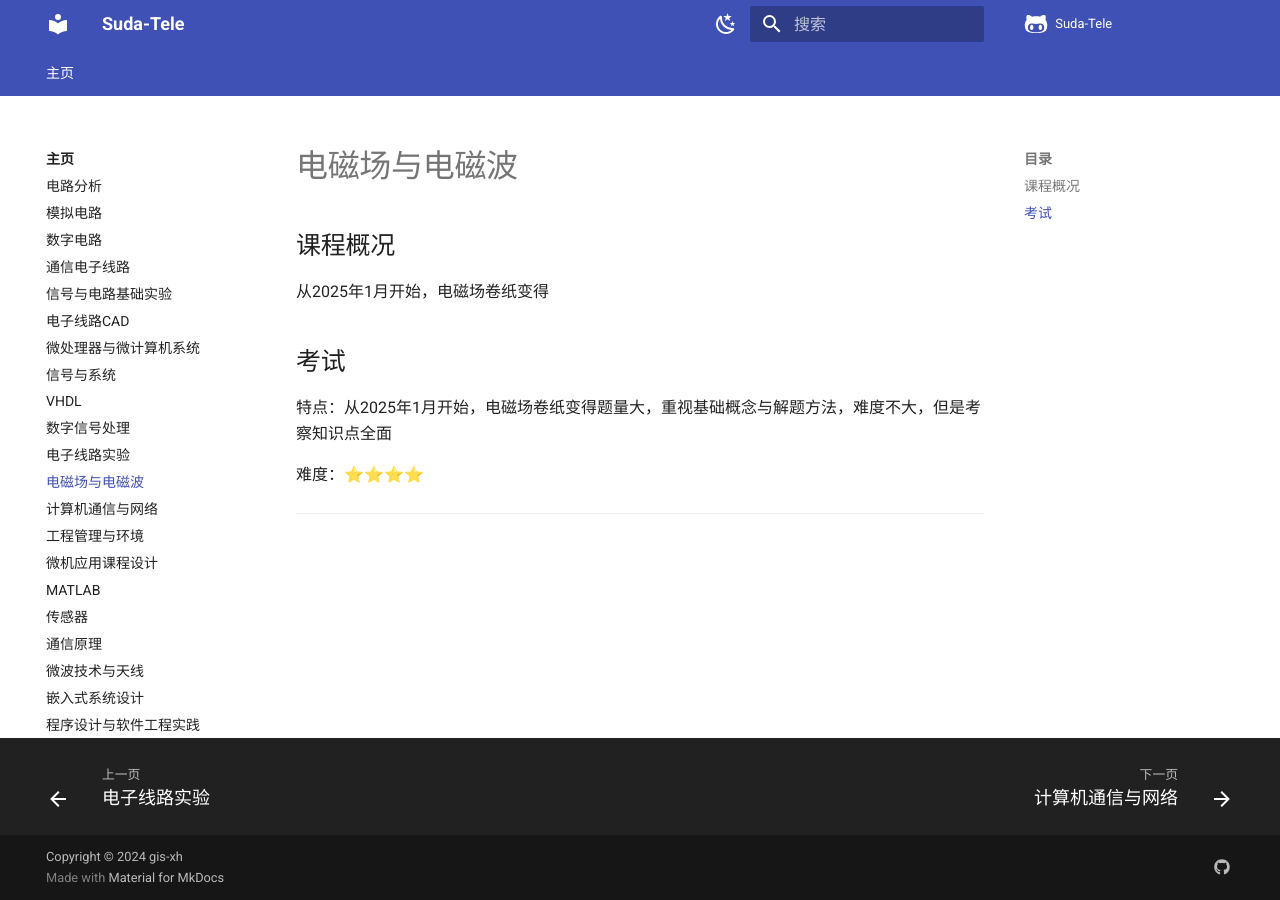
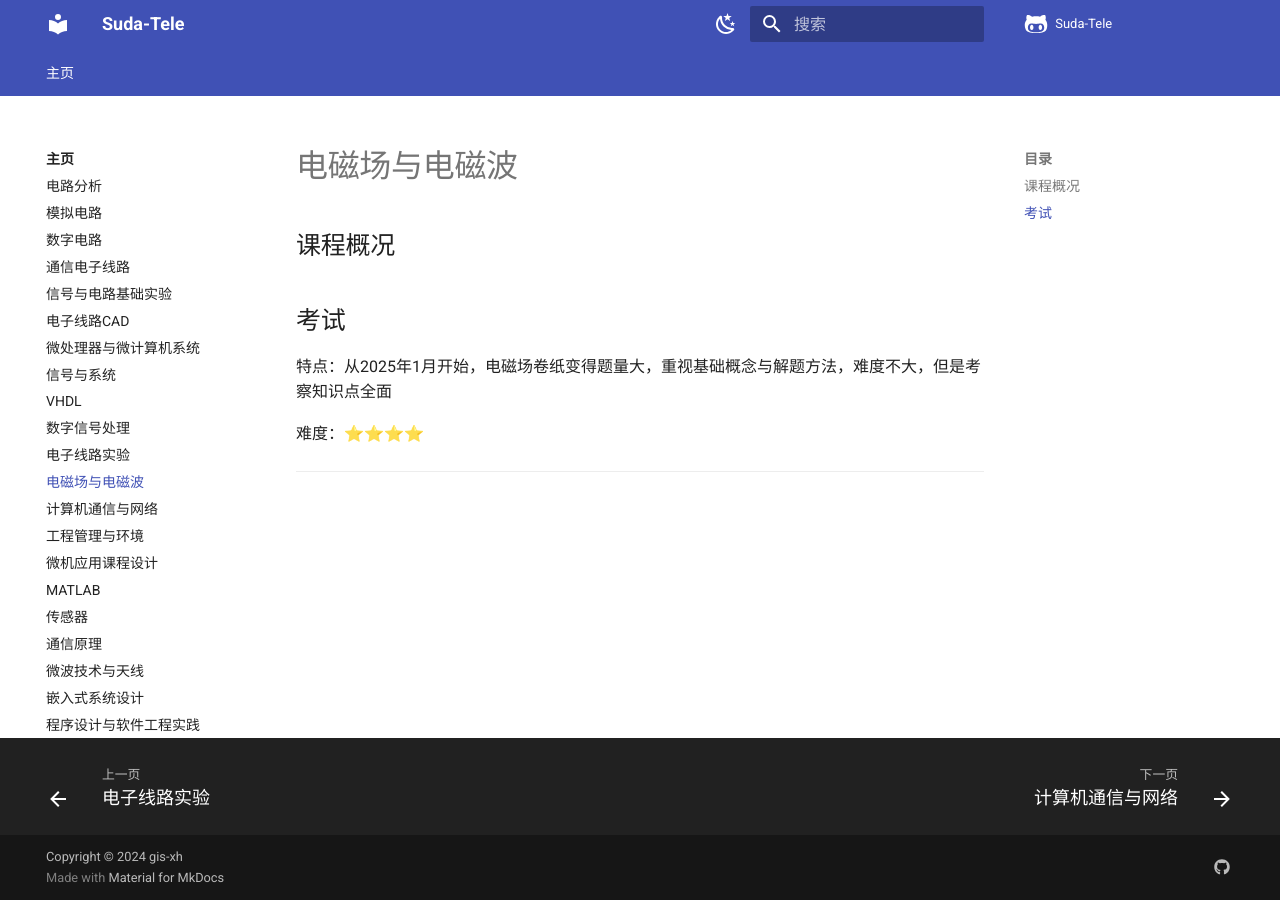
Before and after one commit to Xuxu0927/Suda-Tele, an MkDocs documentation site: the page built from docs/电磁场与电磁波.md, in a window 1280 px wide. Built offline with MkDocs 1.6.1 and Material for MkDocs 9.7.7, drawn with Linux system fonts in a browser that asks for light colours; comment, search, counter and statistics services are not loaded.

Commit message:
Update 电磁场与电磁波.md

```diff
--- a/docs/电磁场与电磁波.md
+++ b/docs/电磁场与电磁波.md
@@ -1,6 +1,6 @@
 ## 课程概况
 
-从2025年1月开始，电磁场卷纸变得
+
 
 ## 考试
 
```
